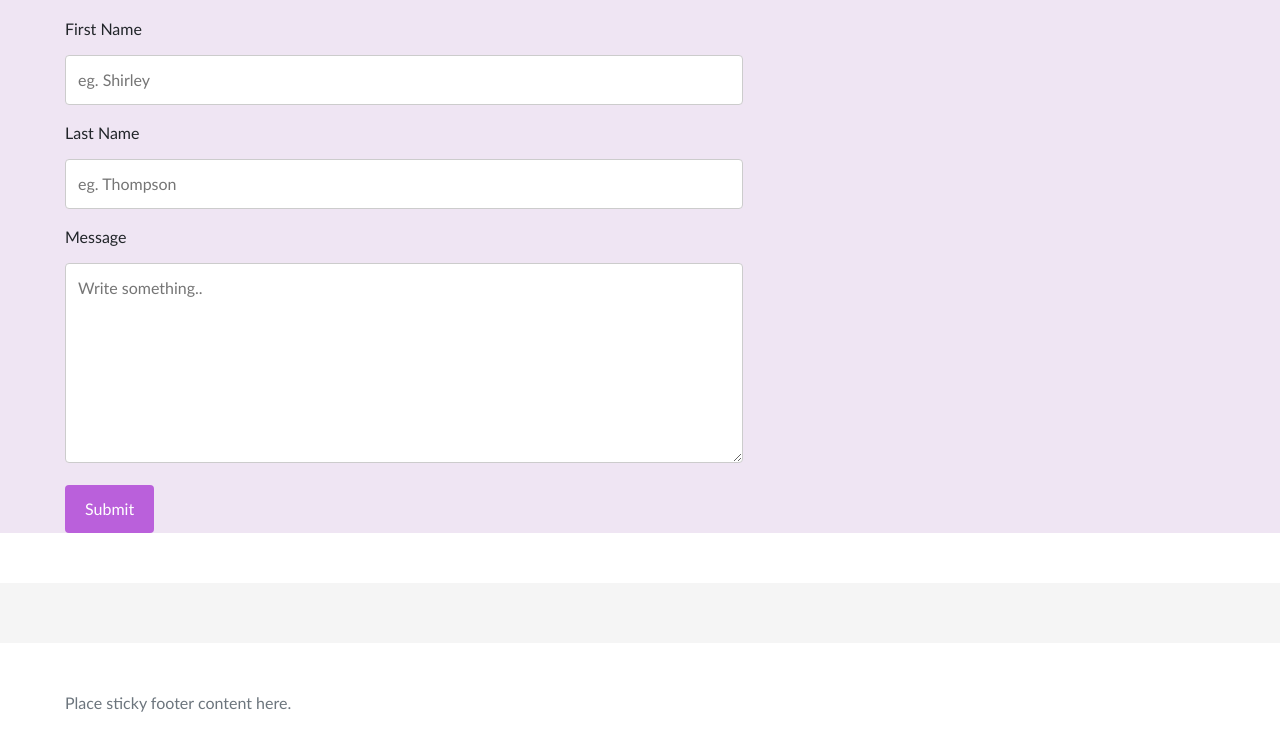
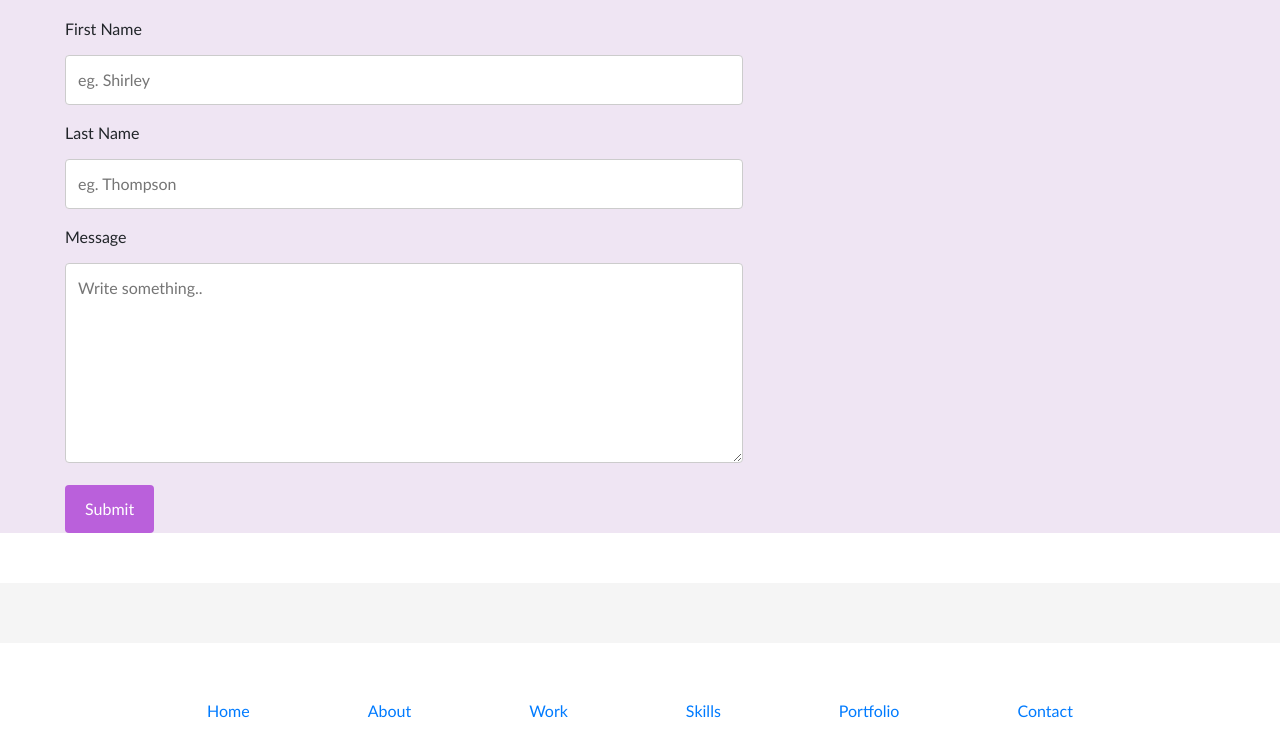
Before and after one commit to shirleyama/Bootstrap-Portfolio, a plain HTML site: page index.html in a window 1280 px wide. Shown: the part 4446-5195 px from the top of the page. Drawn offline with nearby package versions, Linux system fonts and the light colour scheme.

Commit message:
added a footer

```diff
--- a/assets/css/style.css
+++ b/assets/css/style.css
@@ -249,6 +249,12 @@ footer {
   background-color: #f5f5f5;
   margin-top: 50px;
 }
+footer .flex-row{
+  display:flex;
+  flex-direction: row;
+  justify-content: space-evenly;
+  list-style-type:none;
+}
 
 /*---------- Smartphones (portrait and landscape) ----------- */
 @media only screen and (min-device-width : 320px) and (max-device-width : 480px) {
--- a/index.html
+++ b/index.html
@@ -345,7 +345,29 @@
         <!--Footer-->
         <footer class="footer">
           <div class="container">
-            <span class="text-muted">Place sticky footer content here.</span>
+            <span class="text-muted">  <ul class=" flex-row">
+              <li class="nav-item active">
+                <a class="nav-link" href="#">Home <span class="sr-only">(current)</span></a>
+              </li>
+              <li class="nav-item">
+                <a class="nav-link" href="#about">About</a>
+              </li>
+              <li class="nav-item">
+                <a class="nav-link" href="#work">Work</a>
+              </li>
+
+              <li class="nav-item">
+                <a class="nav-link" href="#skills">Skills</a>
+              </li>
+
+              <li class="nav-item">
+                <a class="nav-link" href="#portfolio">Portfolio</a>
+              </li>
+
+              <li class="nav-item">
+                <a class="nav-link" href="#contact">Contact</a>
+              </li>
+            </ul></span>
           </div>
         </footer>
         <!--Footer end-->
```
Also changed, not shown: assets/images/bootstrap-portfolio-screenshot.jpg.
